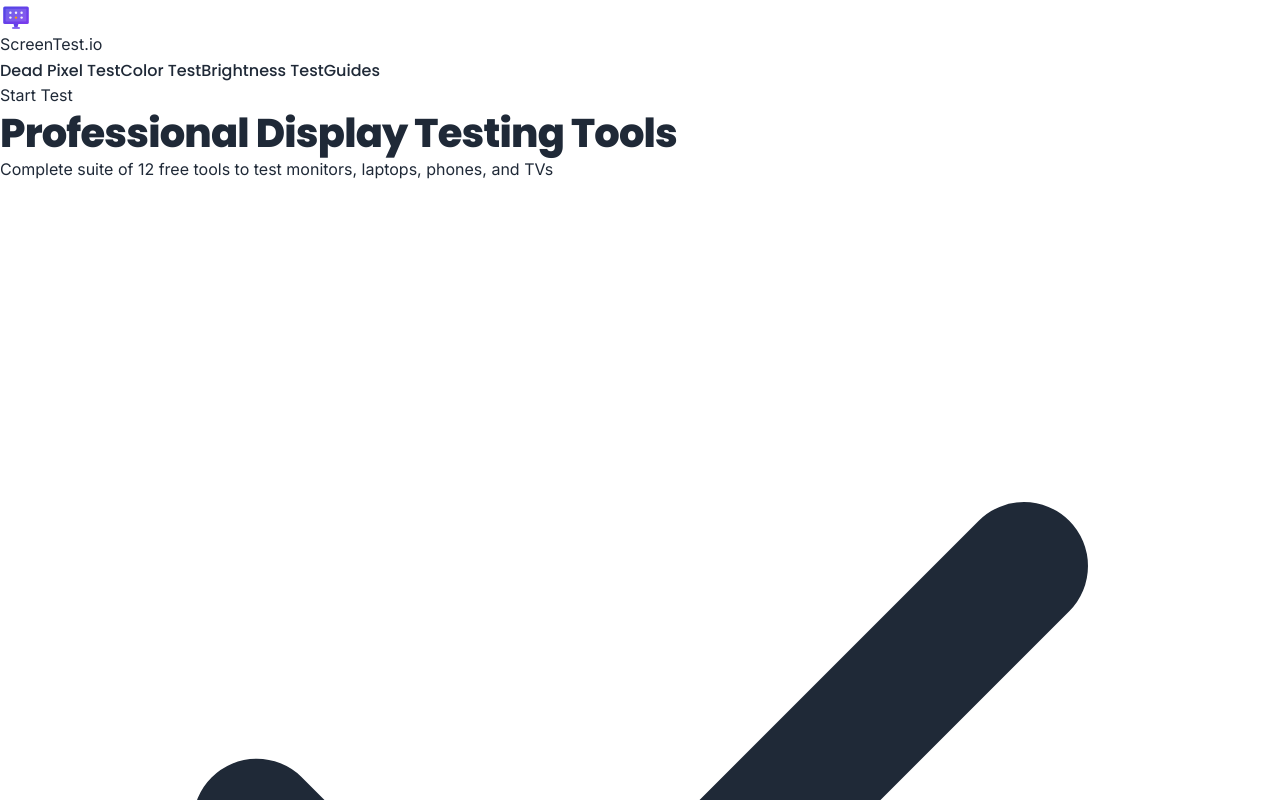
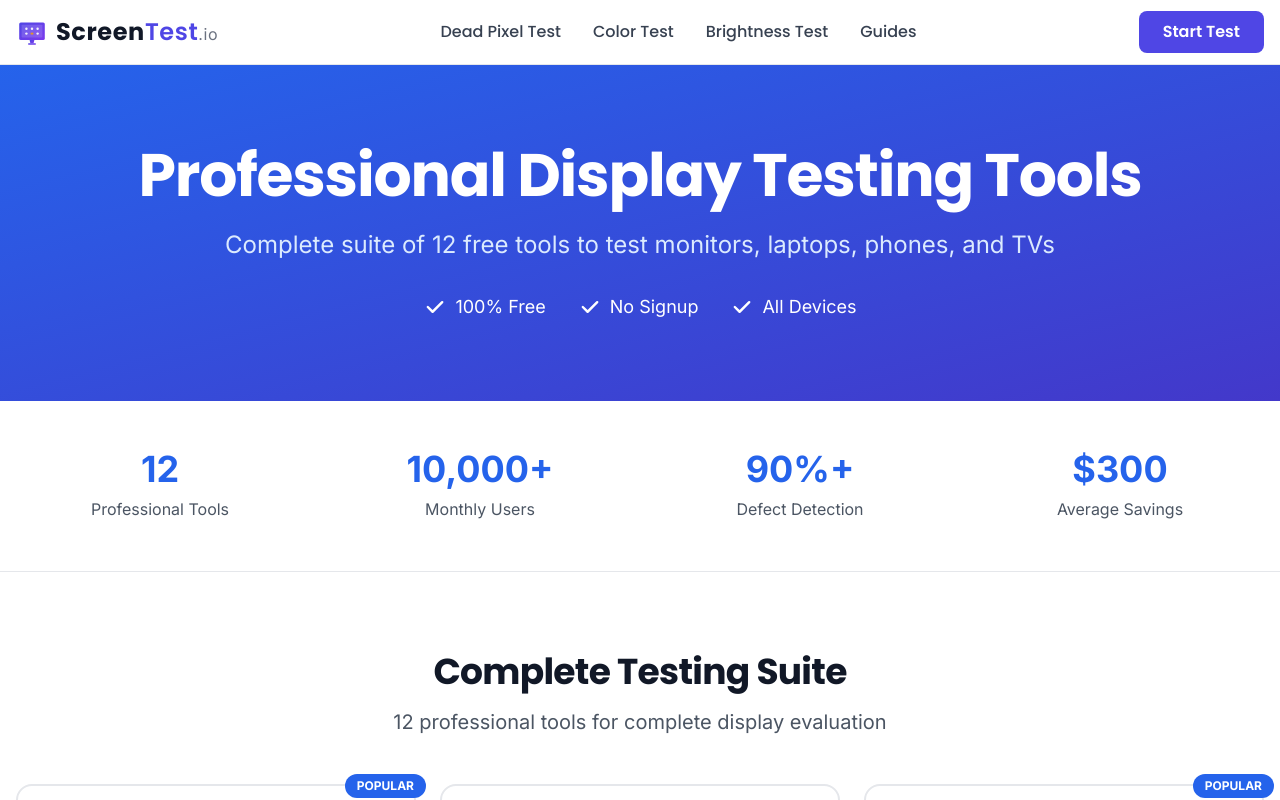
Before and after one commit to testscreentool-lgtm/screentest-io, a Next.js app: page / in a window 1280 px wide. Shown: the top 800 px of the page. Built offline with nearby package versions, Linux system fonts and the light colour scheme.

Commit message:
Add files via upload

```diff
--- /dev/null
+++ b/tailwind.config.ts
@@ -0,0 +1,27 @@
+import type { Config } from 'tailwindcss'
+
+const config: Config = {
+  content: [
+    './pages/**/*.{js,ts,jsx,tsx,mdx}',
+    './components/**/*.{js,ts,jsx,tsx,mdx}',
+    './app/**/*.{js,ts,jsx,tsx,mdx}',
+  ],
+  theme: {
+    extend: {
+      fontFamily: {
+        // Poppins for headings, buttons, navigation
+        'poppins': ['var(--font-poppins)', 'sans-serif'],
+        // Inter for body text, descriptions
+        'inter': ['var(--font-inter)', 'sans-serif'],
+        // Default sans falls back to Inter
+        'sans': ['var(--font-inter)', 'system-ui', 'sans-serif'],
+      },
+      colors: {
+        // You can add custom brand colors here if needed
+      },
+    },
+  },
+  plugins: [],
+}
+
+export default config
```
